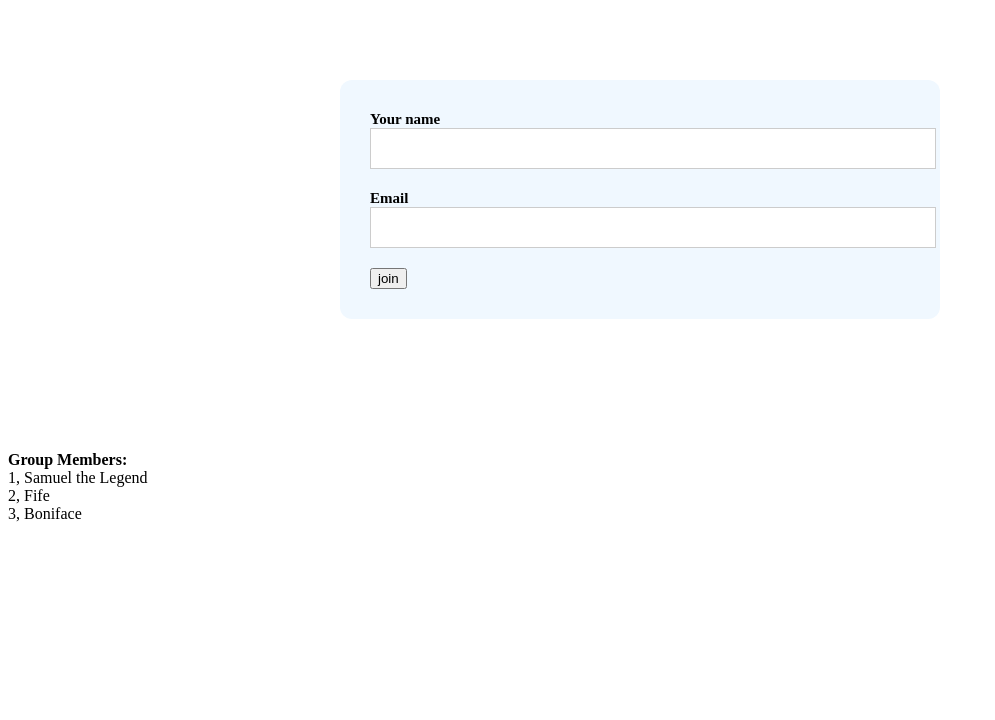
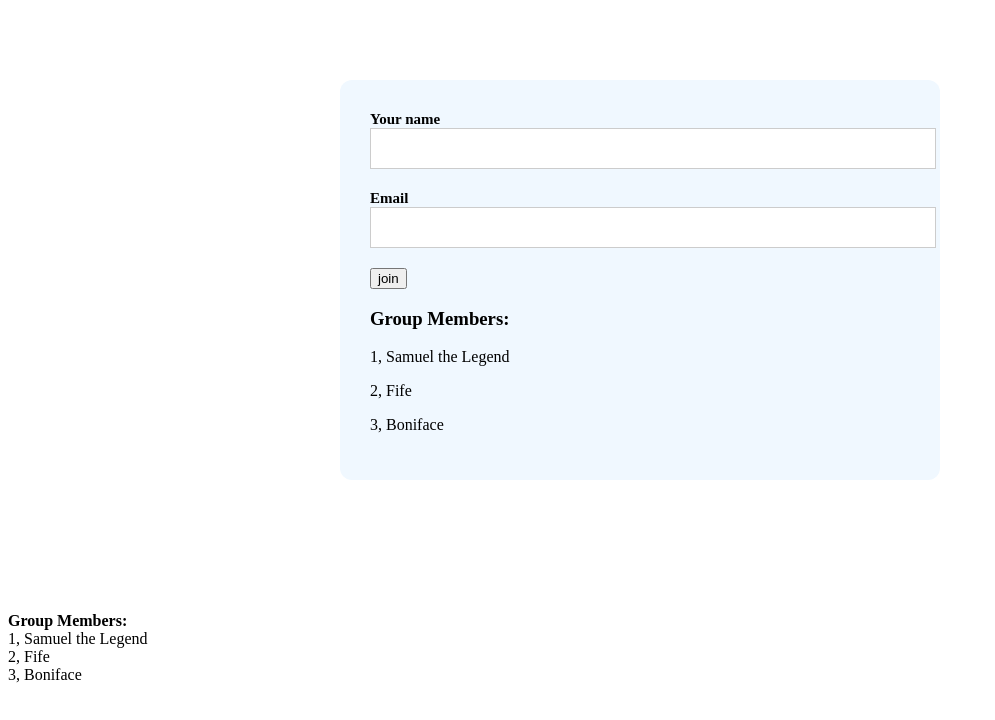
Before and after one commit to JB-sam/Jake12yx-, a plain HTML site: page index.html in a window 1280 px wide. Shown: the whole page, without its empty margins (0-995 px from the left). Drawn offline with Linux system fonts and the light colour scheme.

Commit message:
Update index.html

```diff
--- a/index.html
+++ b/index.html
@@ -18,6 +18,10 @@ GROUP MEMBERS:
     <label for="email">Email</label>
     <input id="email" name="email" type="email" required>
     <button type="submit">join</button>
+        <h3>Group Members:</h3>
+<p>1, Samuel the Legend</p>
+<p>2, Fife</p>
+<p>3, Boniface</p>
     </form>
     <br><br>
   <p><b>Group Members:</b><br>
```
